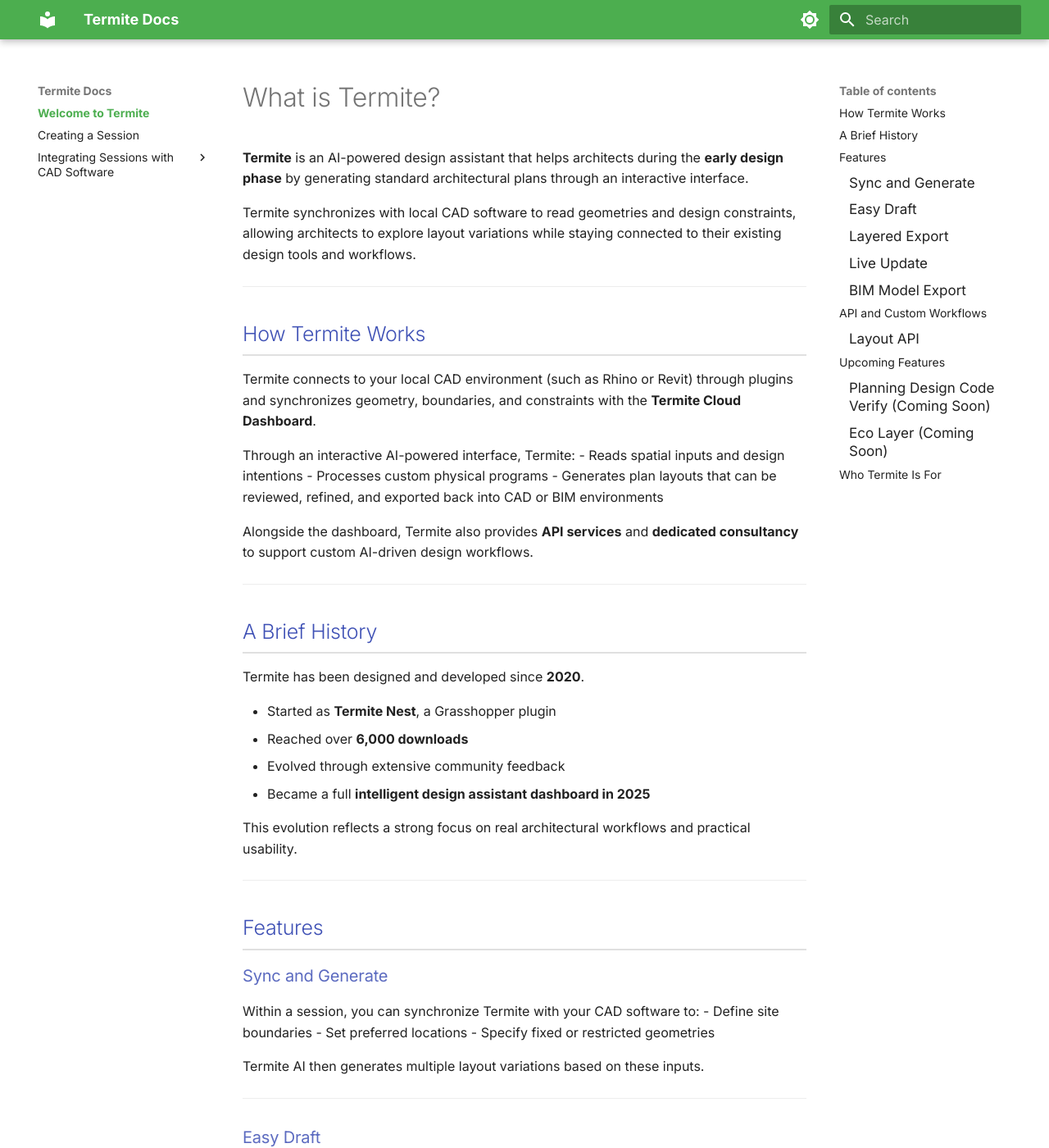
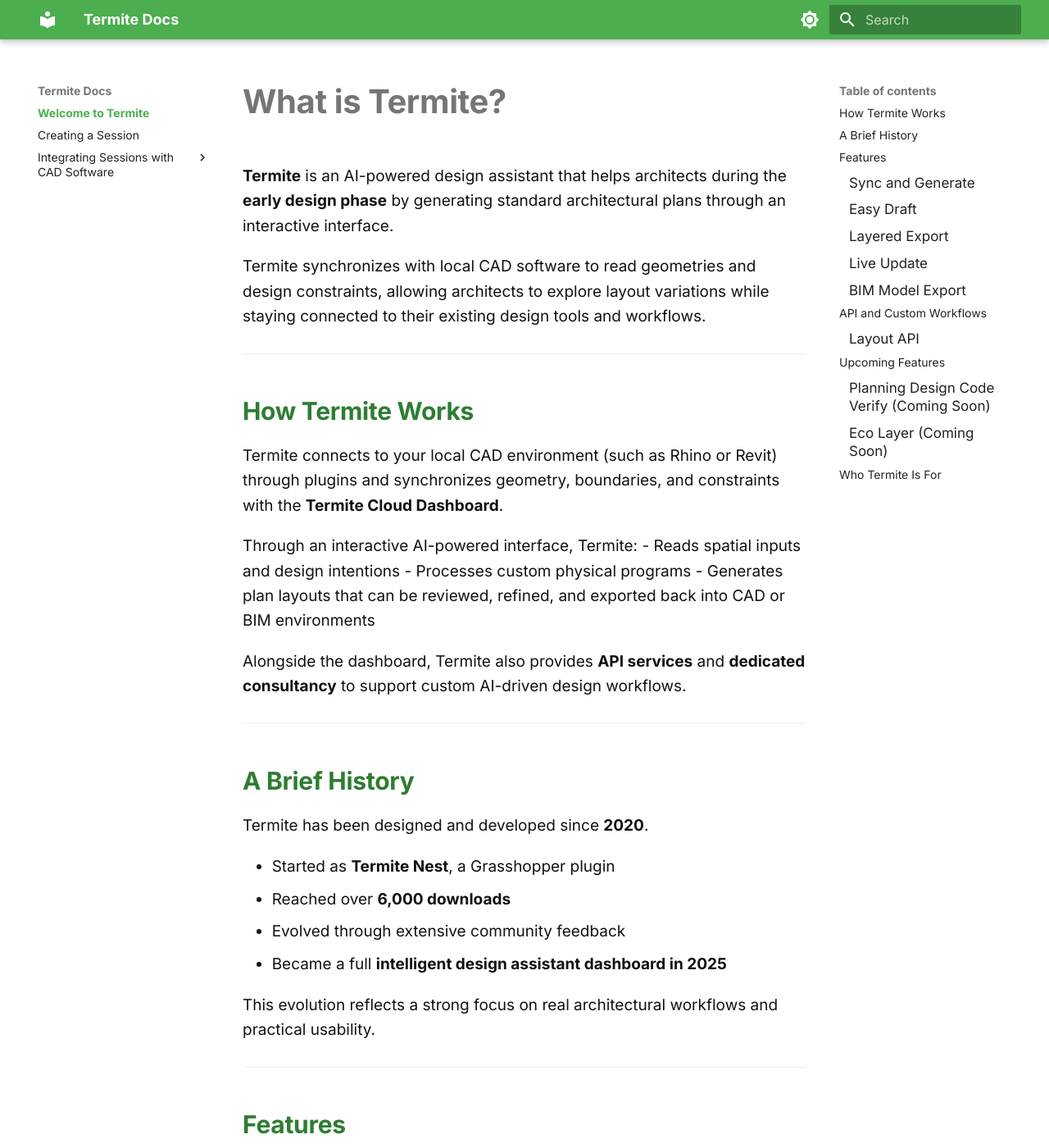
Before and after one commit to Fereshteh7720/Documentation, an MkDocs documentation site: the page built from docs/welcome.md, in a window 1280 px wide and 1400 px high. Shown: the whole window at 82% size. Built offline with MkDocs 1.6.1 and Material for MkDocs 9.7.7, drawn with Linux system fonts in a browser that asks for light colours.

Commit message:
first css update

```diff
--- a/docs/stylesheets/extra.css
+++ b/docs/stylesheets/extra.css
@@ -1,53 +1,63 @@
-/* Main section headings */
-.md-typeset h2 {
-  color: #3f51b5;        /* indigo */
-  border-bottom: 2px solid #e0e0e0;
-  padding-bottom: 0.3em;
+/* Base font */
+:root {
+  --md-text-font-family: "Inter", system-ui, sans-serif;
 }
 
-/* Sub-section headings */
-.md-typeset h3 {
-  color: #5c6bc0;        /* lighter indigo */
-  margin-top: 1.6em;
+/* Body text */
+.md-typeset {
+  font-size: 0.95rem;
+  line-height: 1.6;
+  color: #121212;
 }
 
-/* Sub-sub-section headings */
+/* Headings */
+.md-typeset h1 {
+  font-size: 2rem;
+  font-weight: 700;
+}
+
+.md-typeset h2 {
+  font-size: 1.5rem;
+  font-weight: 600;
+  color: #2E7D32;
+}
+
+.md-typeset h3 {
+  font-size: 1.2rem;
+  font-weight: 600;
+  color: #121212;
+}
+
 .md-typeset h4 {
-  color: #616161;        /* neutral gray */
+  font-size: 1rem;
+  font-weight: 600;
+  color: #757575;
+}
+
+/* Emphasis */
+.md-typeset strong {
   font-weight: 600;
 }
 
-
-/* Top-level nav sections */
-.md-nav__item--section > .md-nav__link {
-  color: var(--md-primary-fg-color);
-  font-weight: 700;
-  font-size: 0.95rem;
-}
-
-.md-nav__item--section {
-  margin-top: 0.8em;
-  padding-top: 0.4em;
-  border-top: 1px solid rgba(0,0,0,0.1);
+.md-typeset em {
+  font-style: italic;
 }
 
 
-.md-nav__link--active {
-  color: var(--md-accent-fg-color);
-  font-weight: 700;
+/* Main nav sections */
+.md-nav__item--section > .md-nav__link {
+  color: #2E7D32;
+  font-weight: 600;
 }
 
-
-/* Deeper nested items */
-.md-nav__item .md-nav__item .md-nav__item > .md-nav__link {
-  color: var(--md-default-fg-color--light);
-  font-size: 0.8rem;
+/* Sub nav items */
+.md-nav__item .md-nav__item > .md-nav__link {
+  font-size: 0.85rem;
+  font-weight: 500;
 }
 
-
-/* First level inside a section */
-.md-nav__item .md-nav__item > .md-nav__link {
-  color: var(--md-default-fg-color);
-  font-weight: 500;
-  font-size: 0.85rem;
+/* Active page */
+.md-nav__link--active {
+  color: #66BB6A;
+  font-weight: 600;
 }
```
